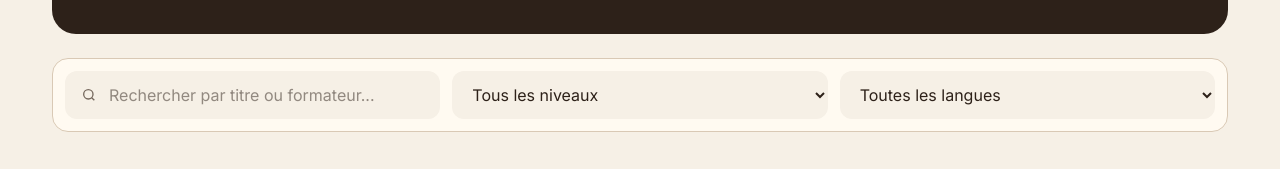
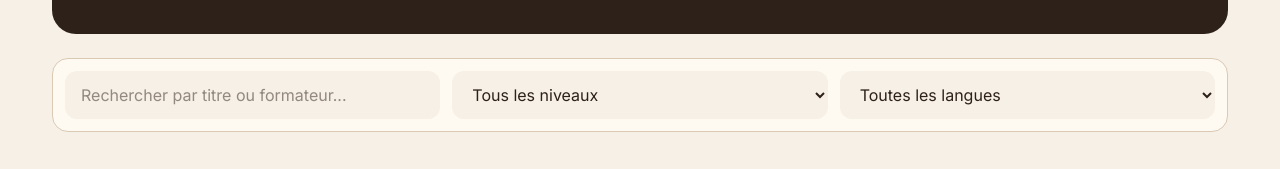
Before and after one commit to odounlami/elearning, an Angular app in the folder frontend/: page /courses in a window 1280 px wide. Shown: the part 355-524 px from the top of the page. Built offline with nearby package versions, Linux system fonts and the light colour scheme; no server answers.

Commit message:
fix: update courses.html with improved search input and accessibility features

```diff
--- a/frontend/src/app/pages/courses/courses.html
+++ b/frontend/src/app/pages/courses/courses.html
@@ -11,11 +11,8 @@
   </section>
 
   <div class="js-reveal mt-6 grid gap-3 rounded-2xl border border-line bg-cream p-3 md:grid-cols-3">
-    <label class="relative block">
-      <span class="sr-only" for="course-search">Rechercher une formation</span>
-      <svg viewBox="0 0 24 24" aria-hidden="true" class="pointer-events-none absolute left-4 top-1/2 h-4 w-4 -translate-y-1/2 text-muted fill-none stroke-current stroke-2"><circle cx="11" cy="11" r="7"/><path d="m20 20-4-4"/></svg>
-      <input id="course-search" [(ngModel)]="search" type="search" placeholder="Rechercher par titre ou formateur..." class="w-full rounded-xl bg-paper py-3 pl-11 pr-4 outline-none transition focus:ring-2 focus:ring-orange">
-    </label>
+    <label class="sr-only" for="course-search">Rechercher une formation</label>
+    <input id="course-search" [(ngModel)]="search" type="search" placeholder="Rechercher par titre ou formateur..." class="rounded-xl bg-paper px-4 py-3 outline-none transition focus:ring-2 focus:ring-orange">
 
     <label class="sr-only" for="course-level">Filtrer par niveau</label>
     <select id="course-level" [(ngModel)]="level" class="rounded-xl bg-paper px-4 py-3 outline-none">
```
Also changed, not shown: 1 other file (tests, documents, lock files or other folders).
